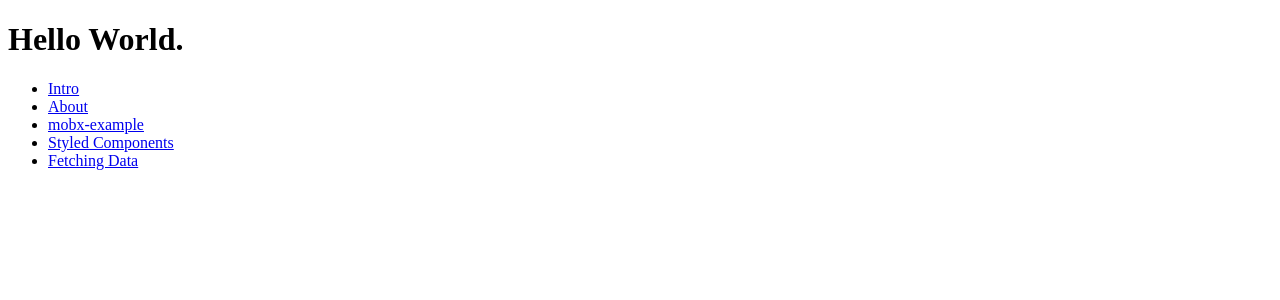
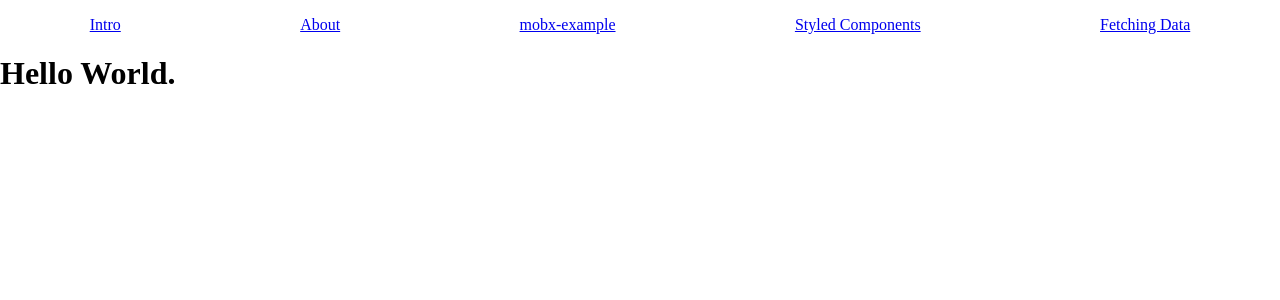
Before and after one commit to hamatoyogi/react-il-nexjs, a Next.js app: page / in a window 1280 px wide. Shown: the top 300 px of the page. Built offline with nearby package versions, Linux system fonts and the light colour scheme.

Commit message:
extract links to layout

```diff
--- a/pages/index.js
+++ b/pages/index.js
@@ -1,34 +1,10 @@
 import Link from 'next/link';
+import Layout from '../src/layout';
 
 export default () => (
-  <div>
-    <h1>Hello World. </h1>
-    <ul>
-      <li>
-        <Link href="/star-wars-intro">
-          <a>Intro</a>
-        </Link>
-      </li>
-      <li>
-        <Link href="/about">
-          <a>About</a>
-        </Link>
-      </li>
-      <li>
-        <Link href="/mobx-example">
-          <a>mobx-example</a>
-        </Link>
-      </li>
-      <li>
-        <Link href="/sc-example">
-          <a>Styled Components</a>
-        </Link>
-      </li>
-      <li>
-        <Link href="/data-fetch">
-          <a>Fetching Data</a>
-        </Link>
-      </li>
-    </ul>
-  </div>
+    <Layout>
+        <div>
+            <h1>Hello World. </h1>
+        </div>
+    </Layout>
 );
--- a/pages/star-wars-intro.js
+++ b/pages/star-wars-intro.js
@@ -3,16 +3,15 @@ import StarWarsStyle from '../src/star-wars.styled';
 
 import { createGlobalStyle } from 'styled-components';
 
-const GlobalStyle = createGlobalStyle`
-  body {
-    margin: 0;
-  }
-`
+// const GlobalStyle = createGlobalStyle`
+//   body {
+//     margin: 0;
+//   }
+// `
 
 
 export default () => (
     <StarWarsStyle>
-        <GlobalStyle />
         <div className="fade"></div>
         <audio src="/static/StarWarsTheme.mp3" autoPlay>
             <p>If you are reading this, it is because your browser does not support the audio element.</p>
--- /dev/null
+++ b/src/layout.js
@@ -0,0 +1,56 @@
+import Link from 'next/link';
+import styled, {createGlobalStyle} from 'styled-components'
+
+const GlobalStyle = createGlobalStyle`
+  body {
+    margin: 0;
+  }
+`;
+const AppStyle = styled('main')`
+  ul {
+    list-style: none;
+    display: flex;
+    justify-content: space-around;
+    padding: 0;
+  }
+`;
+
+const Links = styled('ul')`
+    list-style: none;
+    display: flex;
+    justify-content: space-around;
+`;
+
+export default ({children}) => (
+    <AppStyle>
+        <GlobalStyle/>
+        <Links>
+            <li>
+                <Link href="/star-wars-intro">
+                    <a>Intro</a>
+                </Link>
+            </li>
+            <li>
+                <Link href="/about">
+                    <a>About</a>
+                </Link>
+            </li>
+            <li>
+                <Link href="/mobx-example">
+                    <a>mobx-example</a>
+                </Link>
+            </li>
+            <li>
+                <Link href="/sc-example">
+                    <a>Styled Components</a>
+                </Link>
+            </li>
+            <li>
+                <Link href="/data-fetch">
+                    <a>Fetching Data</a>
+                </Link>
+            </li>
+        </Links>
+        <div>{children}</div>
+    </AppStyle>
+);
```
